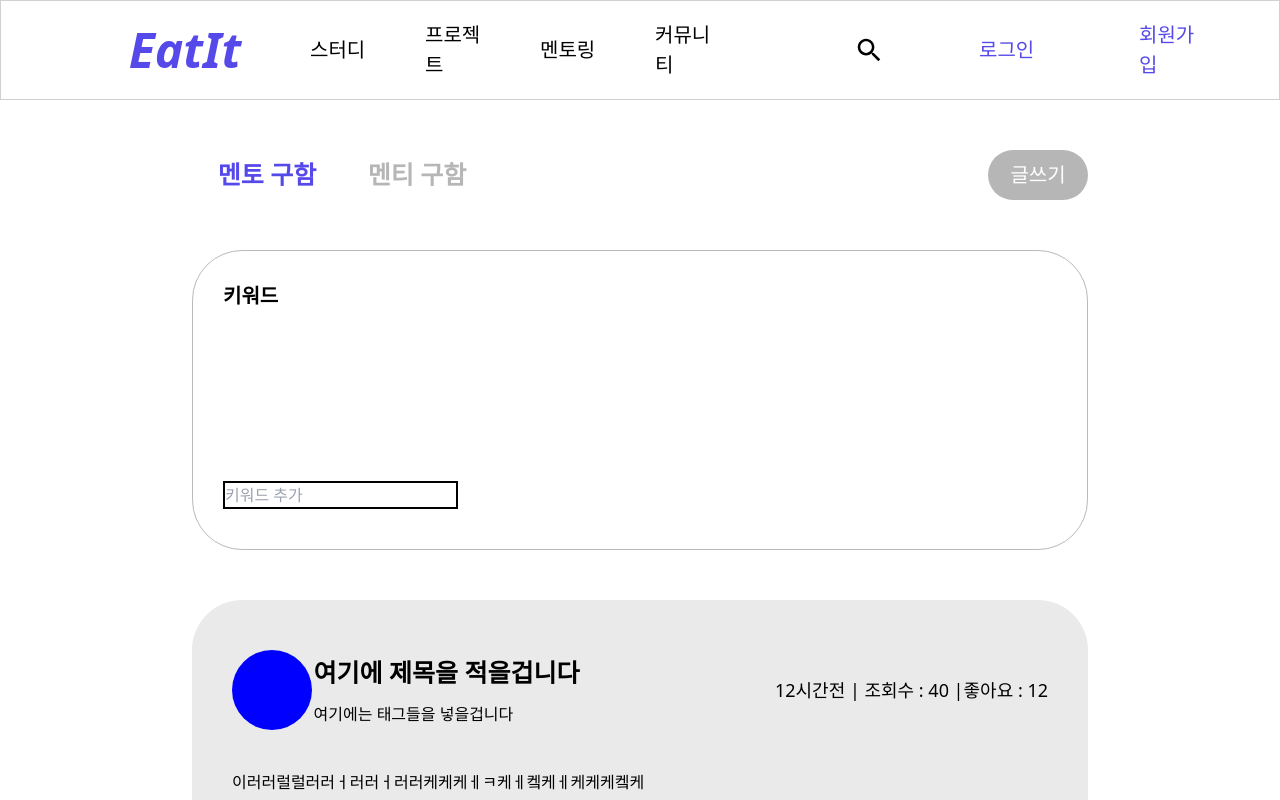
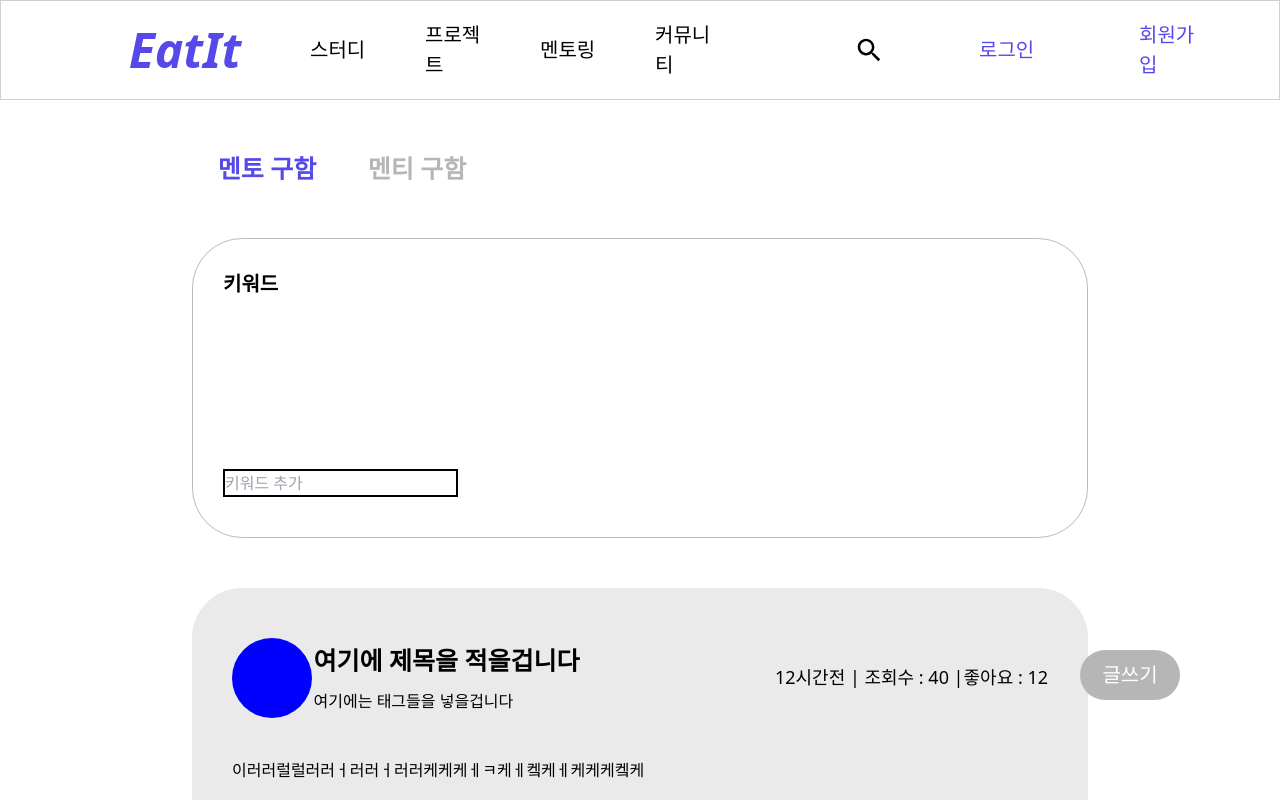
Before and after one commit to potato-club/ItEat-front, a Next.js app: page /mentoringPage in a window 1280 px wide. Shown: the top 800 px of the page. Built offline with nearby package versions, Linux system fonts and the light colour scheme.

Commit message:
페이지별 글쓰기 버튼 구현

```diff
--- a/src/container/mentoringPage/MentoringPage.tsx
+++ b/src/container/mentoringPage/MentoringPage.tsx
@@ -1,6 +1,7 @@
 import React, { useState } from "react";
 import { styled } from "styled-components";
 import Category from "../../components/Cetegory";
+import Router from "next/router";
 
 interface MenuTypes {
   $isSelected: boolean;
@@ -17,7 +18,9 @@ const MentoringPage = () => {
         <MenuBtn $isSelected={menuState === 1} onClick={() => setMenuState(1)}>
           멘티 구함
         </MenuBtn>
-        <WritingBtn>글쓰기</WritingBtn>
+        <WritingBtn onClick={() => Router.push("/writingPage")}>
+          글쓰기
+        </WritingBtn>
       </MenuBar>
       <Category />
       <PostWrapper>
@@ -127,6 +130,9 @@ const WritingBtn = styled.button`
   &:hover {
     background-color: #5649ea;
   }
+  position: fixed;
+  bottom: 100px;
+  right: 100px;
 `;
 
 const PostWrapper = styled.div`
```
